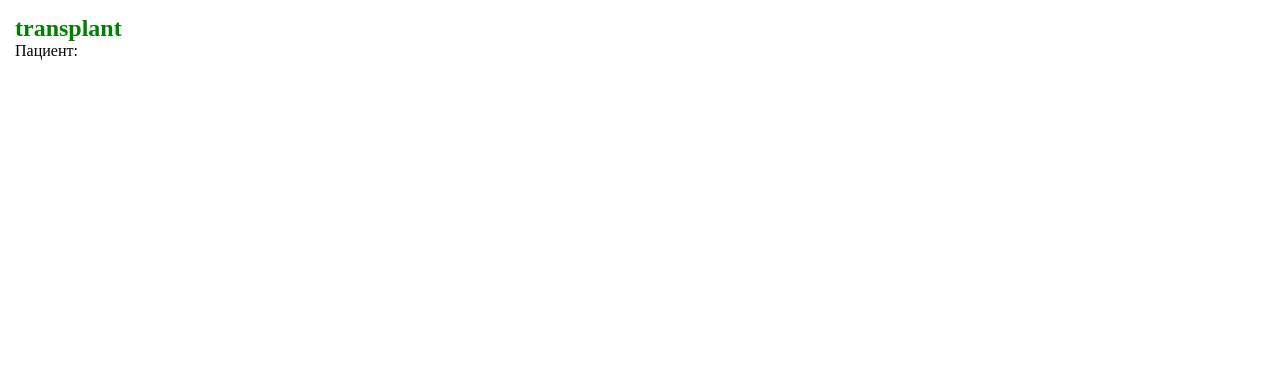
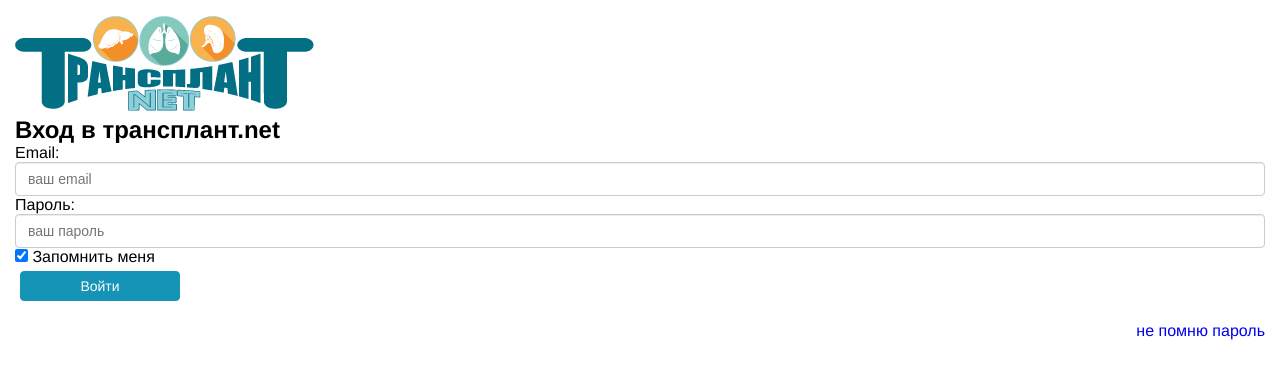
Before and after one commit to novozhilovsergeydisk/node-server, a website: page src/views/auth.html in a window 1280 px wide. Drawn offline with nearby package versions, Linux system fonts and the light colour scheme; files that its build step writes are made by us from their sources.

Commit message:
Mod. files

```diff
--- a/controllers/Main.js
+++ b/controllers/Main.js
@@ -43,10 +43,11 @@ class Main {
     }
 
     static not_found_404(res) {
-        console.log({ '404': 'NOT FOUND' });
+        console.log({ '404': 'NOT FOUND', 'res.url': res.url });
 
         res.setHeader('Content-Type', 'text/html');
         // res.write('<h1>Error</h1>');
+        res.write('<h1>'+res.url+'</h1>');
         res.write('<h3>404 NOT FOUND</h3>');
         res.end();
 
--- a/scripts/router.js
+++ b/scripts/router.js
@@ -1,7 +1,9 @@
 'use strict';
 
 class Router {
-    static findRoute(path, routes, http_method) {
+    static findRoute(req, routes) {
+        const path = req.url;
+        const http_method = req.method;
 
         // return true;
 
--- a/src/css/style.css
+++ b/src/css/style.css
@@ -1,3 +1,11 @@
+body {
+    font-family: "Helvetica Neue", Helvetica, Arial, sans-serif;
+}
+
+a {
+    text-decoration: none;
+}
+
 .container  {
     margin: 15px;
     /*border: 1px solid red;*/
@@ -10,3 +18,60 @@
 .green {
     color: green;
 }
+
+.btn-common {
+    color: #FFFFFF;
+    background: #1594b7;
+    border-color: #1594b7;
+}
+
+.btn {
+    display: block;
+    padding: 6px 12px;
+    margin: 5px;
+    font-size: 14px;
+    font-weight: normal;
+    text-align: center;
+    white-space: nowrap;
+    vertical-align: middle;
+    cursor: pointer;
+    background-image: none;
+    border: 1px solid transparent;
+    border-radius: 4px;
+    width: 160px;
+}
+
+.btn-default {
+    color: #333333;
+    background-color: #ffffff;
+    border-color: #d9d9d9;
+}
+.btn-common {
+    color: #FFFFFF;
+    background: #1594b7;
+    border-color: #1594b7;
+}
+.btn-common:hover {
+    color: #FFFFFF;
+    background: #1381a0;
+    border-color: #1381a0;
+}
+.btn-common:active {
+    background-color: #106f89;
+    border-color: #106f89;
+}
+.btn-default:hover {
+    background-color: #f2f2f2;
+    border-color: #c1e2b3;
+}
+.btn-default:active, .btn-default.active, .open > .dropdown-toggle.btn-default {
+    color: #333333;
+    background-image: none;
+    background-color: #f3f3f3;
+    border-color: #adadad;
+}
+
+.input {
+    display: block;
+    margin: 5px;
+}
--- a/src/views/auth.html
+++ b/src/views/auth.html
@@ -1,17 +1,68 @@
 {% extends "templates/base.html" %}
 
-{% block title %}transplant.net{% endblock %}
+{% block title %}Форма авторизации{% endblock %}
 
 {% block main %}
 <div class="container">
-    <h1 class="green">transplant</h1>
-    <div>
-        Пациент: {{ patient }}
+    <div class="header-block">
+        <a href="/"><img src="/img/logo.png" id="logo-pic"></a>
     </div>
 
-    {% for ingredient, amount in food %}
-    Use {{ amount }} of {{ ingredient }}
-    {% endfor %}
+    <h1 class="">Вход в трансплант.net</h1>
+
+    <!--<div>-->
+        <!--Пациент: {{ patient }}-->
+    <!--</div>-->
+
+    <style>
+        .form-control {
+            display: block;
+            width: 100%;
+            height: 34px;
+            padding: 6px 12px;
+            font-size: 14px;
+            line-height: 1.42857143;
+            color: #555;
+            background-color: #fff;
+            background-image: none;
+            border: 1px solid #ccc;
+            border-radius: 4px;
+            -webkit-box-shadow: inset 0 1px 1px rgb(0 0 0 / 8%);
+            box-shadow: inset 0 1px 1px rgb(0 0 0 / 8%);
+            -webkit-transition: border-color ease-in-out .15s, -webkit-box-shadow ease-in-out .15s;
+            -o-transition: border-color ease-in-out .15s, box-shadow ease-in-out .15s;
+            transition: border-color ease-in-out .15s, box-shadow ease-in-out .15s;
+        }
+    </style>
+
+    <form>
+        <input id="csrf_token" type="hidden" name="csrf_token" value="a2b2332f554e11597b128a133d767b8ca431796bc0bdb84887944f940e127c22">
+
+        <p id="error" class="error display-none"></p>
+        <div class="form-group">
+            <label for="email">Email:</label>
+            <input type="email" class="form-control display-block" id="email" placeholder="ваш email" name="email">
+        </div>
+        <div class="form-group">
+            <label for="pass">Пароль:</label>
+            <div class="input-append input-group">
+                <input type="password" class="form-control" id="pass" placeholder="ваш пароль" name="pass" data-toggle="password">
+                <input type="text" class="form-control" placeholder="ваш пароль" style="display: none;"><span tabindex="100" title="показать/скрыть пароль" class="add-on input-group-addon" style="cursor: pointer;">
+                <i class="icon-eye-open glyphicon glyphicon-eye-open"></i></span>
+            </div>
+        </div>
+        <div class="checkbox">
+            <label><input type="checkbox" name="save" id="save" checked="checked"> Запомнить меня</label>
+        </div>
+
+        <!--<button type="submit" class="btn btn-primary" style="width:160px" onclick="login();return false">вход</button>-->
+
+        <a href="/doc/quest/156" class="btn btn-common display-block">Войти</a>
+
+        <div style="float:right;margin-top:16px"><a href="/usr/pass/form">не помню пароль</a></div>
+
+    </form>
+
 </div>
 
 {% endblock %}
```
Also changed, not shown: scripts/http-server.js (+43 -12 lines).
